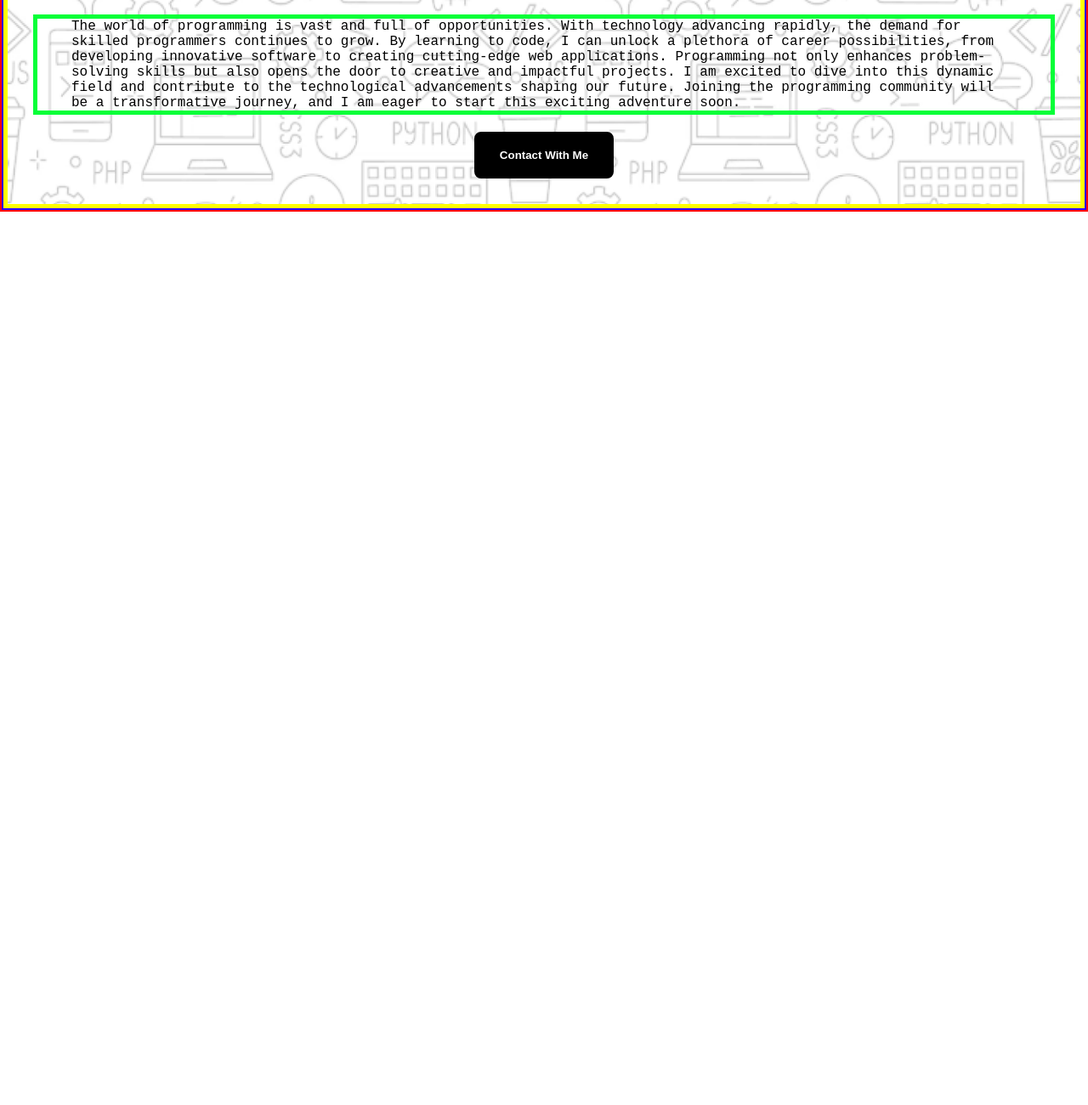
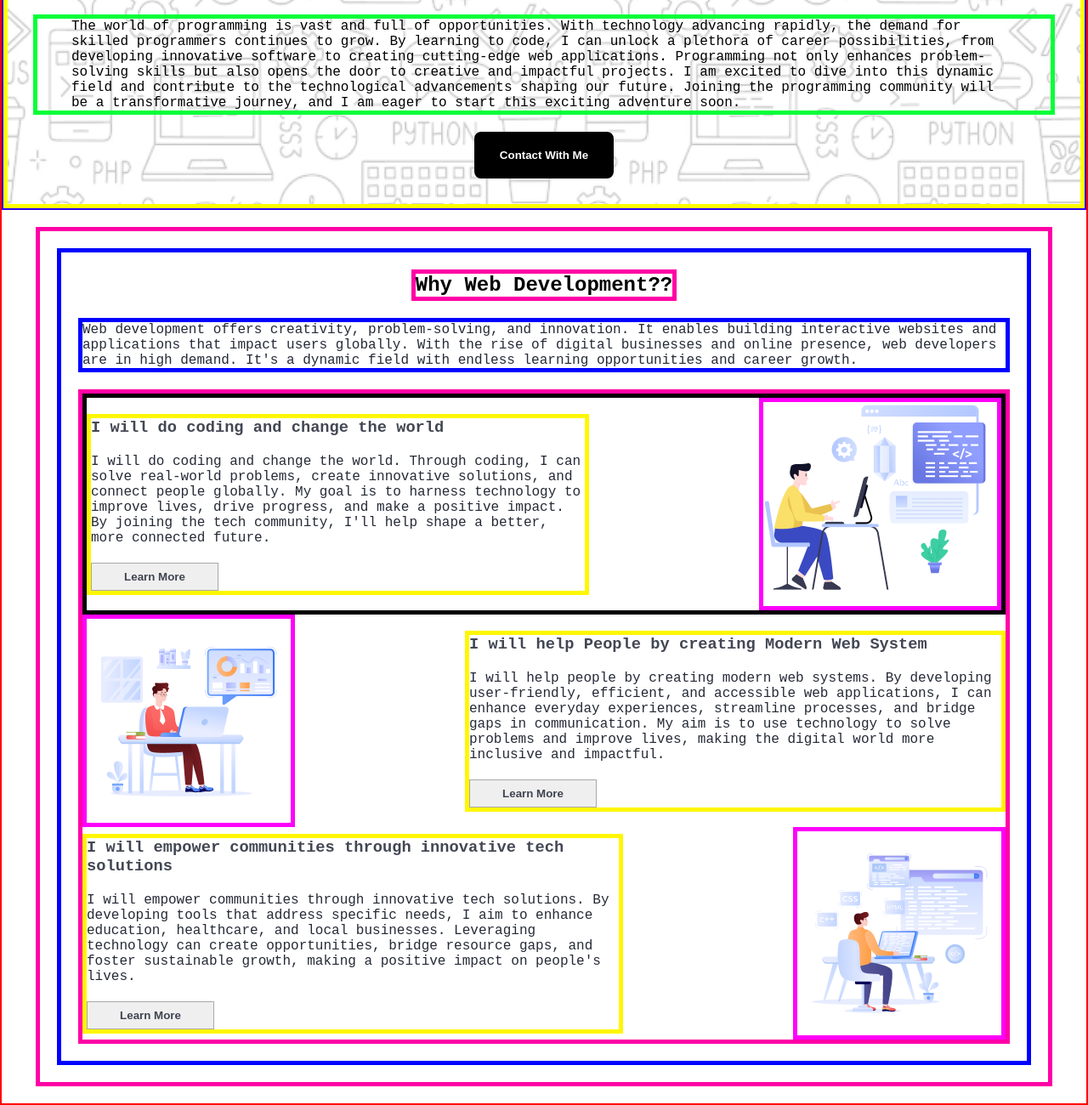
Before and after one commit to srshaon/PH_B10_A01, a plain HTML site: page index.html in a window 1280 px wide. Shown: the part 521-1821 px from the top of the page at 85% size. Before the commit the page ends 800 px from the top, so only its background shows below. Drawn offline with Linux system fonts and the light colour scheme; a web font is replaced by a local one.

Commit message:
why development section done

```diff
--- a/index.html
+++ b/index.html
@@ -34,6 +34,58 @@
             <button class="contact-btn" style="border: 5px solid rgb(0, 0, 0);">Contact With Me</button>
         </div>
     </header>
+    <main style="border: 5px solid rgb(255, 0, 166);" class="main-container">
+        <section style="border: 5px solid rgb(0, 0, 255);"
+            class="why-development-section flex-display-with-content-center">
+            <h1 style="border: 5px solid rgb(255, 0, 166);" class="web-development-title">Why Web Development??</h1>
+            <p style="border: 5px solid rgb(0, 0, 255);" class="web-development-para">Web development offers creativity,
+                problem-solving, and innovation. It
+                enables building interactive websites and applications that impact users globally. With the rise of
+                digital businesses and online presence, web developers are in high demand. It's a dynamic field with
+                endless learning opportunities and career growth.</p>
+            <div style="border: 5px solid rgb(255, 0, 166);"
+                class="web-development-details flex-display-with-content-center">
+                <div style="border: 5px solid rgb(0, 0, 0);" class="para-container-1">
+                    <div style="border: 5px solid rgb(255, 247, 2);" class="para-container-text ">
+                        <h3 class="para-container-text-title">I will do coding and change the world</h3>
+                        <p class="para-container-text-details">I will do coding and change the world. Through coding, I
+                            can solve real-world problems,
+                            create innovative solutions, and connect people globally. My goal is to harness technology
+                            to improve lives, drive progress, and make a positive impact. By joining the tech community,
+                            I'll help shape a better, more connected future.</p>
+                        <button class="learn-more-btn">Learn More</button>
+                    </div>
+                    <img style="border: 5px solid rgb(255, 0, 251);" src="./assets/Layer_1.png" alt="">
+                </div>
+                <div class="para-container-2">
+                    <div style="border: 5px solid rgb(255, 247, 2);" class="para-container-text ">
+                        <h3 class="para-container-text-title">I will help People by creating Modern Web System</h3>
+                        <p class="para-container-text-details">I will help people by creating modern web systems. By
+                            developing user-friendly, efficient, and accessible web applications, I can enhance everyday
+                            experiences, streamline processes, and bridge gaps in communication. My aim is to use
+                            technology to solve problems and improve lives, making the digital world more inclusive and
+                            impactful.</p>
+                        <button class="learn-more-btn">Learn More</button>
+                    </div>
+                    <img style="border: 5px solid rgb(255, 0, 251);" src="./assets/Group 3.png" alt="">
+                </div>
+                <div class="para-container-3">
+                    <div style="border: 5px solid rgb(255, 247, 2);" class="para-container-text ">
+                        <h3 class="para-container-text-title">I will empower communities through innovative tech
+                            solutions</h3>
+                        <p class="para-container-text-details">I will empower communities through innovative tech
+                            solutions. By developing tools that
+                            address specific needs, I aim to enhance education, healthcare, and local businesses.
+                            Leveraging technology can create opportunities, bridge resource gaps, and foster sustainable
+                            growth, making a positive impact on people's lives.</p>
+                        <button class="learn-more-btn">Learn More</button>
+                    </div>
+                    <img style="border: 5px solid rgb(255, 0, 251);" src="./assets/Group 4.png" alt="">
+                </div>
+            </div>
+
+        </section>
+    </main>
 </body>
 
 </html>
--- a/styles/portfolio.css
+++ b/styles/portfolio.css
@@ -33,8 +33,8 @@
     border-radius: 8px;
     box-shadow: 1px 0.5px;
     padding: 17px 24px;
-    color: #0d1321e6;
     font-weight: 600;
+    color: #151b2ace;
 }
 /* banner styles */
 .banner{
@@ -63,4 +63,53 @@
     font-weight: 600;
 
 }
-/* second section */
+/* main body styles */
+.main-container{
+    margin: 20px 40px;
+    padding: 20px;
+}
+/* why web development styles */
+.why-development-section{
+    flex-direction: column;
+    gap: 20px;
+    padding: 20px;
+}
+.web-development-title{
+    font-weight: 900;
+}
+.web-development-para{
+    color: #0d1321e6;
+}
+.web-development-details{
+    flex-direction: column;
+}
+.para-container-1, .para-container-2, .para-container-3{
+    display: flex;
+    justify-content: space-between;
+    align-items: center;
+    gap: 200px;
+}
+.para-container-text{
+    display: flex;
+    flex-direction: column;
+    gap: 20px;
+}
+.learn-more-btn{
+    width: 150px;
+    padding: 8px;
+    border: 1px solid rgba(0, 0, 0, 0.298);
+    font-weight: 600;
+    color: #151b2ace;
+}
+.para-container-text-title{
+    font-weight: bold;
+    color: #151b2ace;
+}
+.para-container-text-details{
+    color: #0d1321e6;
+}
+.para-container-2{
+flex-direction: row-reverse;
+justify-content: end;
+align-items: center;
+}
```
